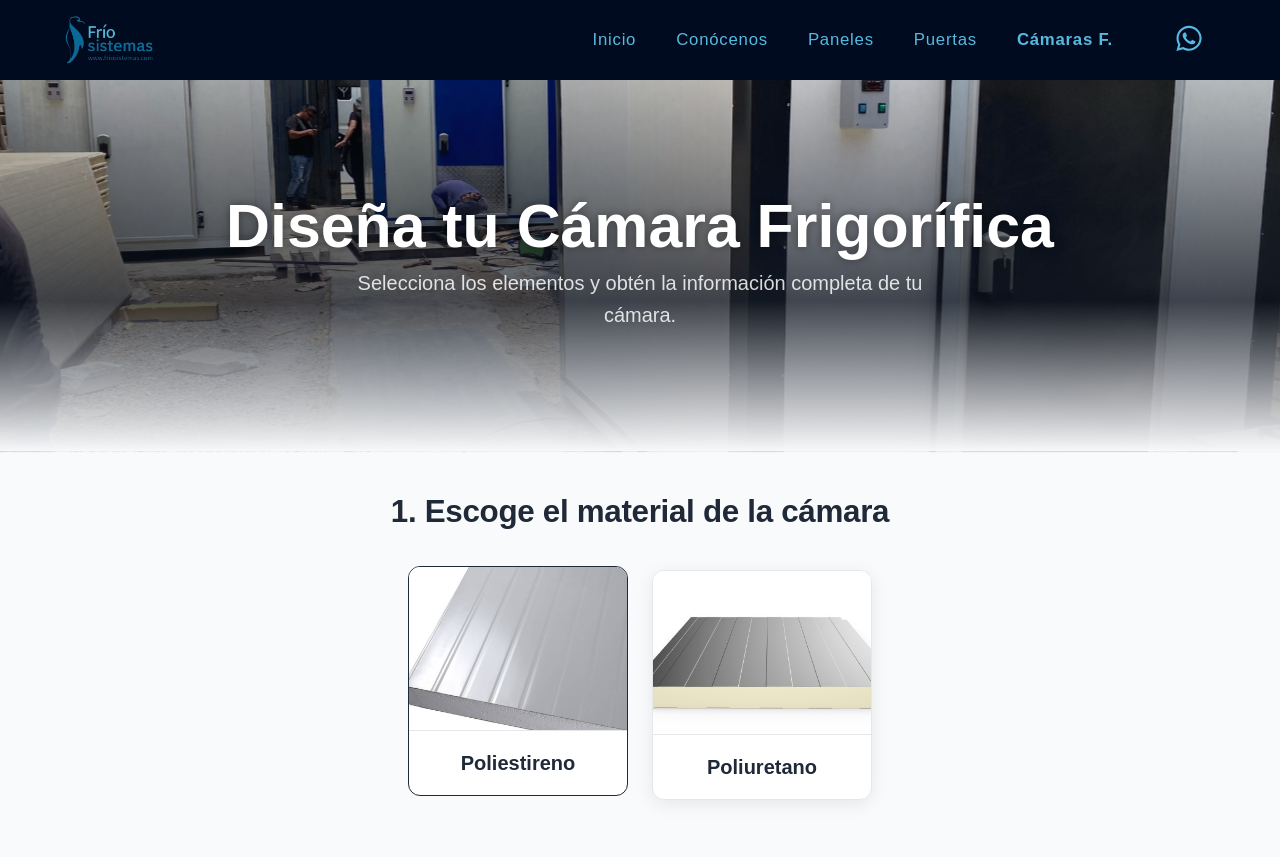
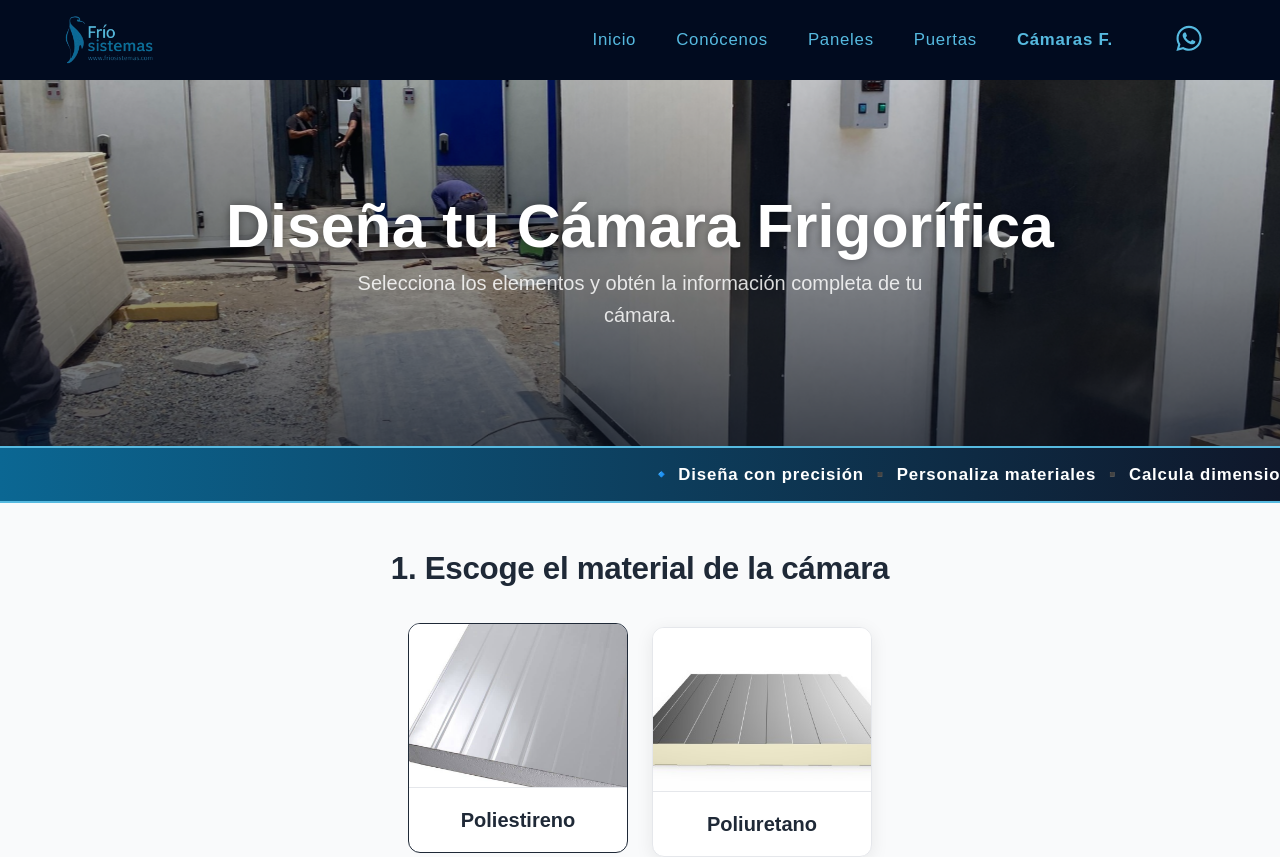
Before and after one commit to Gerard654321/Friosistemas, an Angular app: page /cameras in a window 1280 px wide. Shown: the top 857 px of the page. Built offline with nearby package versions, Linux system fonts and the light colour scheme.

Commit message:
Nuevos cambios

```diff
--- a/src/app/pages/about/about.component.css
+++ b/src/app/pages/about/about.component.css
@@ -79,12 +79,6 @@
 .about__hero-gradient {
   position: absolute;
   inset: 0;
-  background: linear-gradient(
-    180deg,
-    rgba(249, 250, 251, 0.15) 0%,
-    rgba(249, 250, 251, 0.75) 60%,
-    var(--bg) 100%
-  );
 }
 
 .about__hero-content {
@@ -94,7 +88,7 @@
 
 .about__eyebrow {
   margin: 0 0 var(--sp-1);
-  color: var(--muted);
+  color: #ffffff;
   font-size: var(--fz-sm);
   letter-spacing: 0.02em;
   animation: fade-up var(--t-slow) ease both;
@@ -106,12 +100,13 @@
   line-height: 1.05;
   font-size: clamp(1.875rem, 3.2vw + 1rem, 3rem);
   animation: fade-up var(--t-slow) ease 0.08s both;
+  color: #ffffff;
 }
 
 .about__subtitle {
   margin: 0 auto;
   max-width: 70ch;
-  color: var(--muted);
+  color: #ffffff;
   font-size: var(--fz-lg);
   line-height: 1.6;
   animation: fade-up var(--t-slow) ease 0.16s both;
--- a/src/app/pages/cameras/cameras.component.css
+++ b/src/app/pages/cameras/cameras.component.css
@@ -113,7 +113,7 @@ legend.section-title {
 
 .panels__title {
   margin: 0 0 0.5rem;
-  font-weight: 900;
+  font-weight: 700;
   line-height: 1.05;
   font-size: clamp(2.5rem, 3.5vw + 1rem, 4rem);
   color: #ffffffff;
@@ -451,3 +451,32 @@ input:focus {
   outline: 3px solid var(--primary);
   outline-offset: 2px;
 }
+
+.scrolling-banner {
+  background: linear-gradient(90deg, #0b6793, #0f172a);
+  color: #fff;
+  overflow: hidden;
+  white-space: nowrap;
+  padding: 0.75rem 0;
+  position: relative;
+  border-top: 2px solid #56bae0;
+  border-bottom: 2px solid #56bae0;
+}
+
+.scrolling-text {
+  display: inline-block;
+  padding-left: 100%;
+  animation: scrollText 25s linear infinite;
+  font-weight: 600;
+  letter-spacing: 0.05em;
+  font-size: 1.05rem;
+}
+
+@keyframes scrollText {
+  0% {
+    transform: translateX(0);
+  }
+  100% {
+    transform: translateX(-100%);
+  }
+}
--- a/src/app/pages/cameras/cameras.component.html
+++ b/src/app/pages/cameras/cameras.component.html
@@ -3,10 +3,11 @@
     <div
       class="panels__hero-bg"
       [style.background-image]="
-        'linear-gradient(180deg, rgba(11,18,32,.05) 0%, rgba(11,18,32,.72) 60%, var(--bg) 100%), url(' + images.heroBg + ')'
+        'linear-gradient(180deg, rgba(11,18,32,.05) 0%, rgba(11,18,32,.72) 100%, var(--bg) 100%), url(' + images.heroBg + ')'
       "
       style="background-position: center; background-size: cover; background-repeat: no-repeat;"
     ></div>
+
     <div class="panels__hero-content">
       <h1 id="panels-title" class="panels__title">Diseña tu Cámara Frigorífica</h1>
       <p class="panels__subtitle">
@@ -14,6 +15,13 @@
       </p>
     </div>
   </header>
+
+  <div class="scrolling-banner">
+    <div class="scrolling-text">
+      <span>🔹 Diseña con precisión ▪️ Personaliza materiales ▪️ Calcula dimensiones ▪️ Recibe asesoría experta ▪️</span>
+      <span>🔹 Diseña con precisión ▪️ Personaliza materiales ▪️ Calcula dimensiones ▪️ Recibe asesoría experta ▪️</span>
+    </div>
+  </div>
 
   <div class="container">
     <fieldset class="step-group" aria-label="Paso 1: Selección de Material">
@@ -98,11 +106,7 @@
                 class="plano-image"
               />
             </div>
-            <form
-              [formGroup]="medidasForm"
-              class="form-group"
-              aria-label="Entrada de dimensiones"
-            >
+            <form [formGroup]="medidasForm" class="form-group" aria-label="Entrada de dimensiones">
               <label class="field">
                 <span class="field__label">Ancho (m)</span>
                 <input
--- a/src/app/pages/cameras/cameras.component.ts
+++ b/src/app/pages/cameras/cameras.component.ts
@@ -31,7 +31,7 @@ interface MotorOption {
 @Component({
   selector: 'app-cameras',
   standalone: true,
-  imports: [CommonModule, ReactiveFormsModule, TitleCasePipe, DecimalPipe],
+  imports: [CommonModule, ReactiveFormsModule, TitleCasePipe],
   templateUrl: './cameras.component.html',
   styleUrls: ['./cameras.component.css']
 })
--- a/src/app/pages/panels/panels.component.css
+++ b/src/app/pages/panels/panels.component.css
@@ -525,3 +525,32 @@ select.ng-invalid.ng-touched {
     mix-blend-mode: screen;
   }
 }
+
+.scrolling-banner {
+  background: linear-gradient(90deg, #0b6793, #0f172a);
+  color: #fff;
+  overflow: hidden;
+  white-space: nowrap;
+  padding: 0.75rem 0;
+  position: relative;
+  border-top: 2px solid #56bae0;
+  border-bottom: 2px solid #56bae0;
+}
+
+.scrolling-text {
+  display: inline-block;
+  padding-left: 100%;
+  animation: scrollText 25s linear infinite;
+  font-weight: 600;
+  letter-spacing: 0.05em;
+  font-size: 1.05rem;
+}
+
+@keyframes scrollText {
+  0% {
+    transform: translateX(0);
+  }
+  100% {
+    transform: translateX(-100%);
+  }
+}
--- a/src/app/pages/panels/panels.component.html
+++ b/src/app/pages/panels/panels.component.html
@@ -4,7 +4,7 @@
       class="panels__hero-bg"
       aria-hidden="true"
       [style.background-image]="
-        'linear-gradient(180deg, rgba(11,18,32,.05) 0%, rgba(11,18,32,.72) 60%, var(--bg) 100%), url(' + images.panels + ')'
+        'linear-gradient(180deg, rgba(11,18,32,.05) 0%, rgba(11,18,32,.72) 100%, var(--bg) 100%), url(' + images.panels + ')'
       "
       style="background-position: center; background-size: cover; background-repeat: no-repeat;"
     ></div>
@@ -16,6 +16,13 @@
       </p>
     </div>
   </header>
+
+  <div class="scrolling-banner">
+    <div class="scrolling-text">
+      <span>🔹 Diseña con precisión ▪️ Personaliza materiales ▪️ Calcula dimensiones ▪️ Recibe asesoría experta ▪️</span>
+      <span>🔹 Diseña con precisión ▪️ Personaliza materiales ▪️ Calcula dimensiones ▪️ Recibe asesoría experta ▪️</span>
+    </div>
+  </div>
 
   <section class="panels__materials container" aria-labelledby="materials-title">
     <h2 id="materials-title" class="section-title">Conoce nuestros paneles</h2>
```
